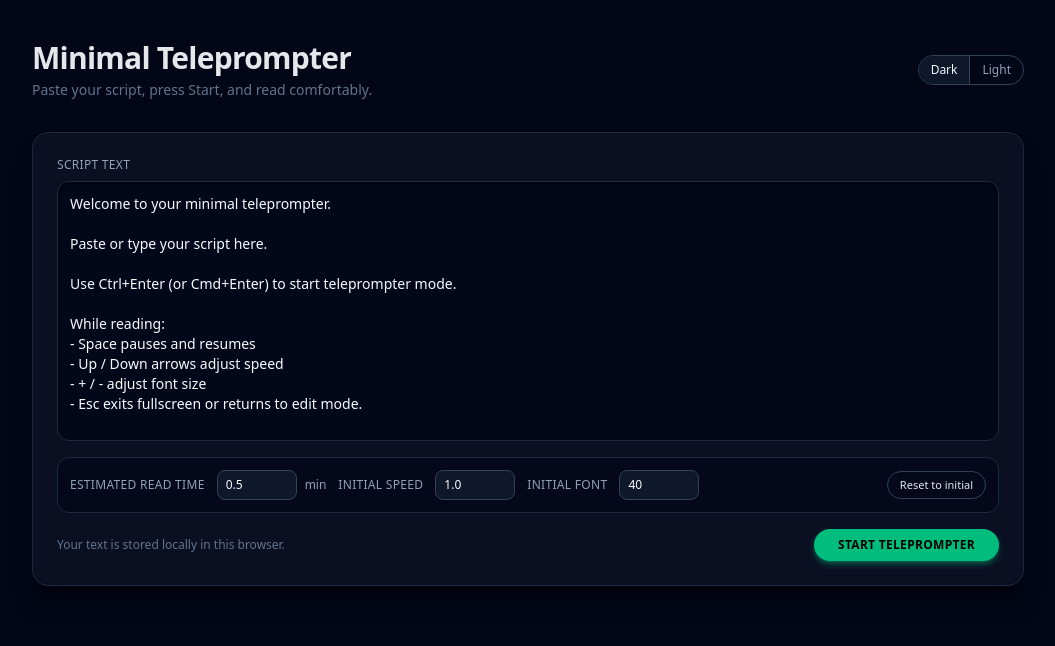
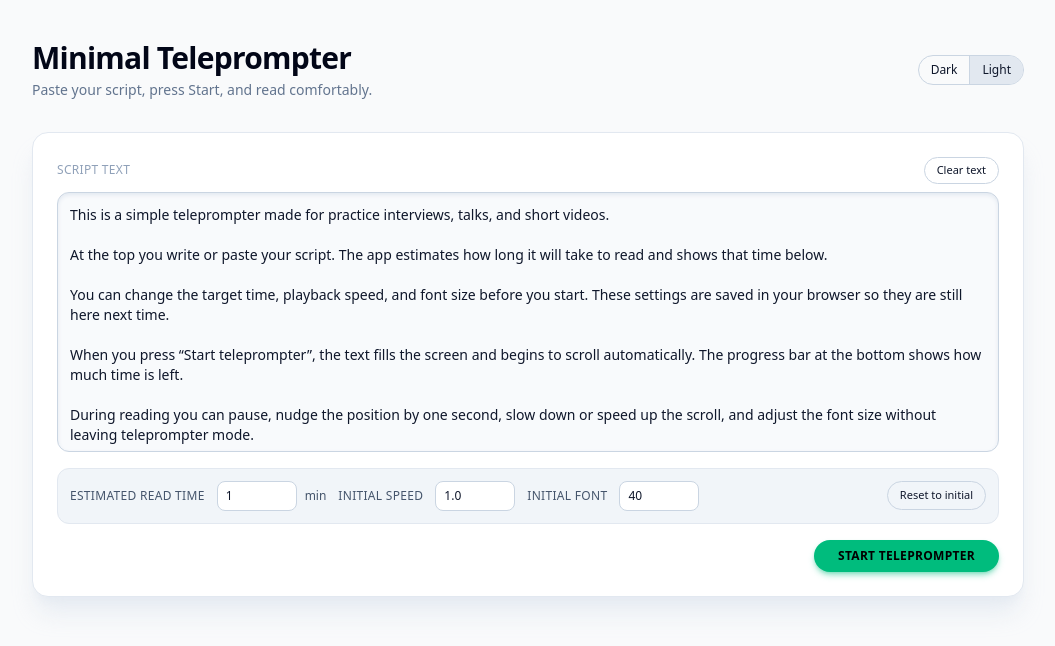
Before and after one commit to Arziburst/teleprompter, a Next.js app: page / in a window 1280 px wide. Shown: the top 646 px of the page, without its empty margins (112-1167 px from the left). Built offline with nearby package versions, Linux system fonts and the light colour scheme.

Commit message:
Add client-side bootstrap loader, update default placeholder text, and implement 'Clear text' button in editor. Enhance loading experience and reset functionality for teleprompter settings.

```diff
--- a/app/page.tsx
+++ b/app/page.tsx
@@ -5,17 +5,17 @@ import { TeleprompterView } from "../components/TeleprompterView";
 
 type Mode = "edit" | "teleprompter";
 
-const DEFAULT_PLACEHOLDER = `Welcome to your minimal teleprompter.
+const DEFAULT_PLACEHOLDER = `This is a simple teleprompter made for practice interviews, talks, and short videos.
 
-Paste or type your script here.
+At the top you write or paste your script. The app estimates how long it will take to read and shows that time below.
 
-Use Ctrl+Enter (or Cmd+Enter) to start teleprompter mode.
+You can change the target time, playback speed, and font size before you start. These settings are saved in your browser so they are still here next time.
 
-While reading:
-- Space pauses and resumes
-- Up / Down arrows adjust speed
-- + / - adjust font size
-- Esc exits fullscreen or returns to edit mode.`;
+When you press “Start teleprompter”, the text fills the screen and begins to scroll automatically. The progress bar at the bottom shows how much time is left.
+
+During reading you can pause, nudge the position by one second, slow down or speed up the scroll, and adjust the font size without leaving teleprompter mode.
+
+When you are done, you can exit back to the editor, tweak the script or settings, and start another run.`;
 
 export default function HomePage() {
   const [mode, setMode] = useState<Mode>("edit");
@@ -24,9 +24,16 @@ export default function HomePage() {
   const [initialSpeed, setInitialSpeed] = useState<number>(1);
   const [initialFontSize, setInitialFontSize] = useState<number>(40);
   const [durationTouched, setDurationTouched] = useState<boolean>(false);
-  const [theme, setTheme] = useState<"dark" | "light">("dark");
+  const [theme, setTheme] = useState<"dark" | "light">("light");
+  const [bootstrapped, setBootstrapped] = useState<boolean>(false);
+  const handleClearText = useCallback(() => {
+    setText("");
+    setDurationTouched(false);
+  }, []);
 
   useEffect(() => {
+    let handledFromSettings = false;
+
     const storedSettings = window.localStorage.getItem(
       "teleprompter-settings"
     );
@@ -70,12 +77,13 @@ export default function HomePage() {
         if (parsed.theme === "light" || parsed.theme === "dark") {
           setTheme(parsed.theme);
         }
-        return;
+        handledFromSettings = true;
       } catch {
         // fall through to legacy keys
       }
     }
 
+    if (!handledFromSettings) {
       const legacyText = window.localStorage.getItem("teleprompter-text");
       const legacyDuration = window.localStorage.getItem(
         "teleprompter-duration-minutes"
@@ -97,6 +105,9 @@ export default function HomePage() {
           setDurationTouched(true);
         }
       }
+    }
+
+    setBootstrapped(true);
   }, []);
 
   useEffect(() => {
@@ -156,10 +167,26 @@ export default function HomePage() {
   }, []);
 
   const handleResetSettings = useCallback(() => {
+    setText(DEFAULT_PLACEHOLDER);
     setDurationTouched(false);
     setInitialSpeed(1);
     setInitialFontSize(40);
   }, []);
+
+  if (!bootstrapped) {
+    return (
+      <div className="flex min-h-screen flex-col bg-white text-slate-900">
+        <main className="mx-auto flex w-full max-w-5xl flex-1 items-center justify-center px-4 py-10">
+          <div className="flex flex-col items-center gap-3">
+            <div className="h-10 w-10 animate-spin rounded-full border-2 border-slate-300 border-t-emerald-500" />
+            <p className="text-xs font-medium uppercase tracking-wide text-slate-500">
+              Loading teleprompter…
+            </p>
+          </div>
+        </main>
+      </div>
+    );
+  }
 
   if (mode === "teleprompter") {
     return (
@@ -228,12 +255,25 @@ export default function HomePage() {
                 : "border-slate-200 bg-white shadow-slate-200/80"
             }`}
           >
+            <div className="mb-2 flex items-center justify-between">
               <label
                 htmlFor="script"
-              className="mb-2 text-xs font-medium uppercase tracking-wide text-slate-400"
+                className="text-xs font-medium uppercase tracking-wide text-slate-400"
               >
                 Script text
               </label>
+              <button
+                type="button"
+                onClick={handleClearText}
+                className={`rounded-full border px-3 py-1 text-[11px] font-medium transition-colors ${
+                  theme === "dark"
+                    ? "border-slate-700 text-slate-200 hover:bg-slate-900"
+                    : "border-slate-300 text-slate-900 hover:text-emerald-600 hover:bg-emerald-50/80"
+                }`}
+              >
+                Clear text
+              </button>
+            </div>
             <textarea
               id="script"
               className={`min-h-[260px] flex-1 resize-none rounded-xl border px-3 py-3 text-sm shadow-inner outline-none ring-0 focus:border-emerald-500 focus:outline-none ${
@@ -352,10 +392,7 @@ export default function HomePage() {
                 Reset to initial
               </button>
             </div>
-            <div className="mt-4 flex flex-wrap items-center justify-between gap-3">
-              <p className="text-xs text-slate-500">
-                Your text is stored locally in this browser.
-              </p>
+            <div className="mt-4 flex flex-wrap items-center justify-end gap-3">
               <button
                 type="button"
                 onClick={handleStart}
```
Also changed, not shown: .cursor/memory-bank/project-updates.md. Lines whose indentation alone changed are shown as unchanged.
